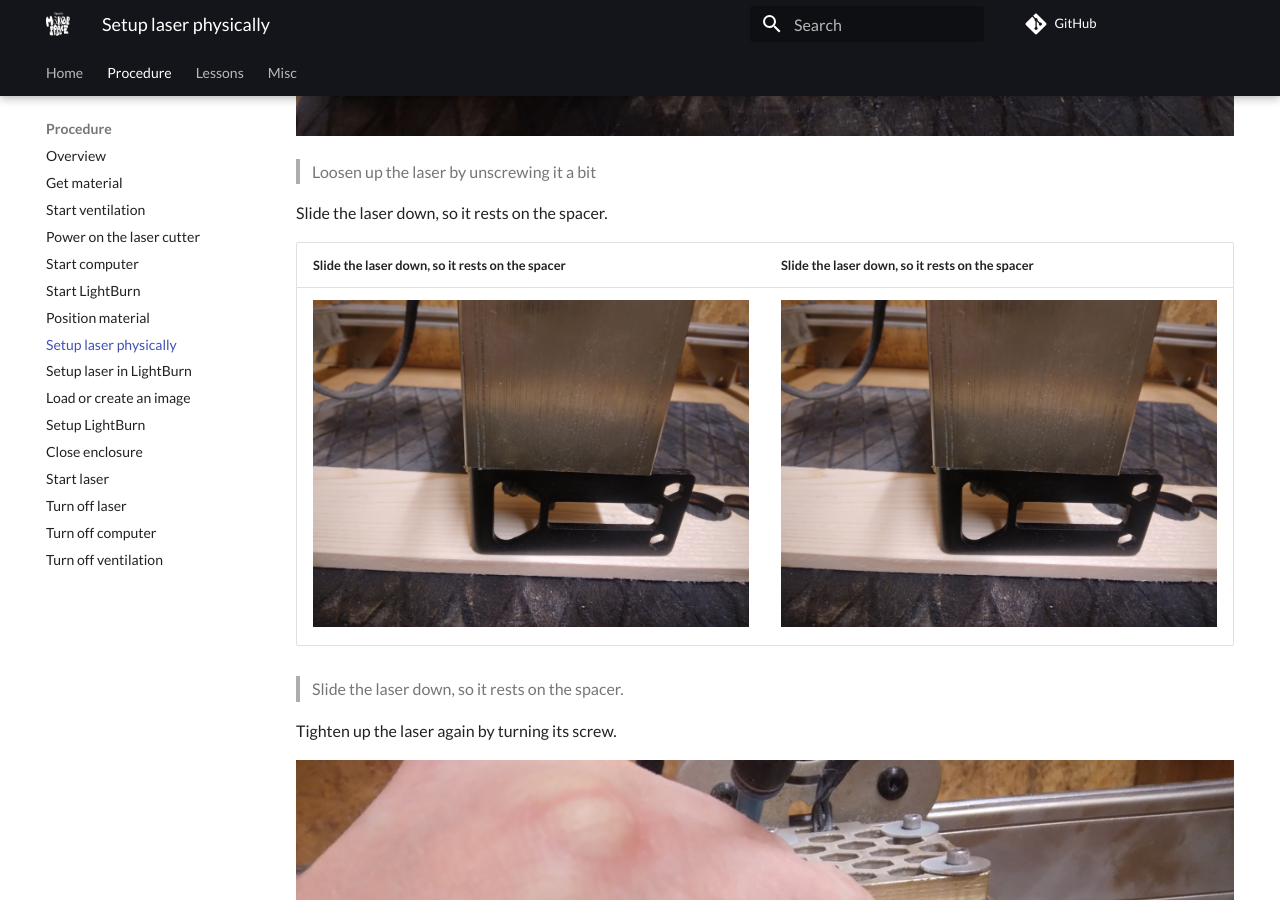
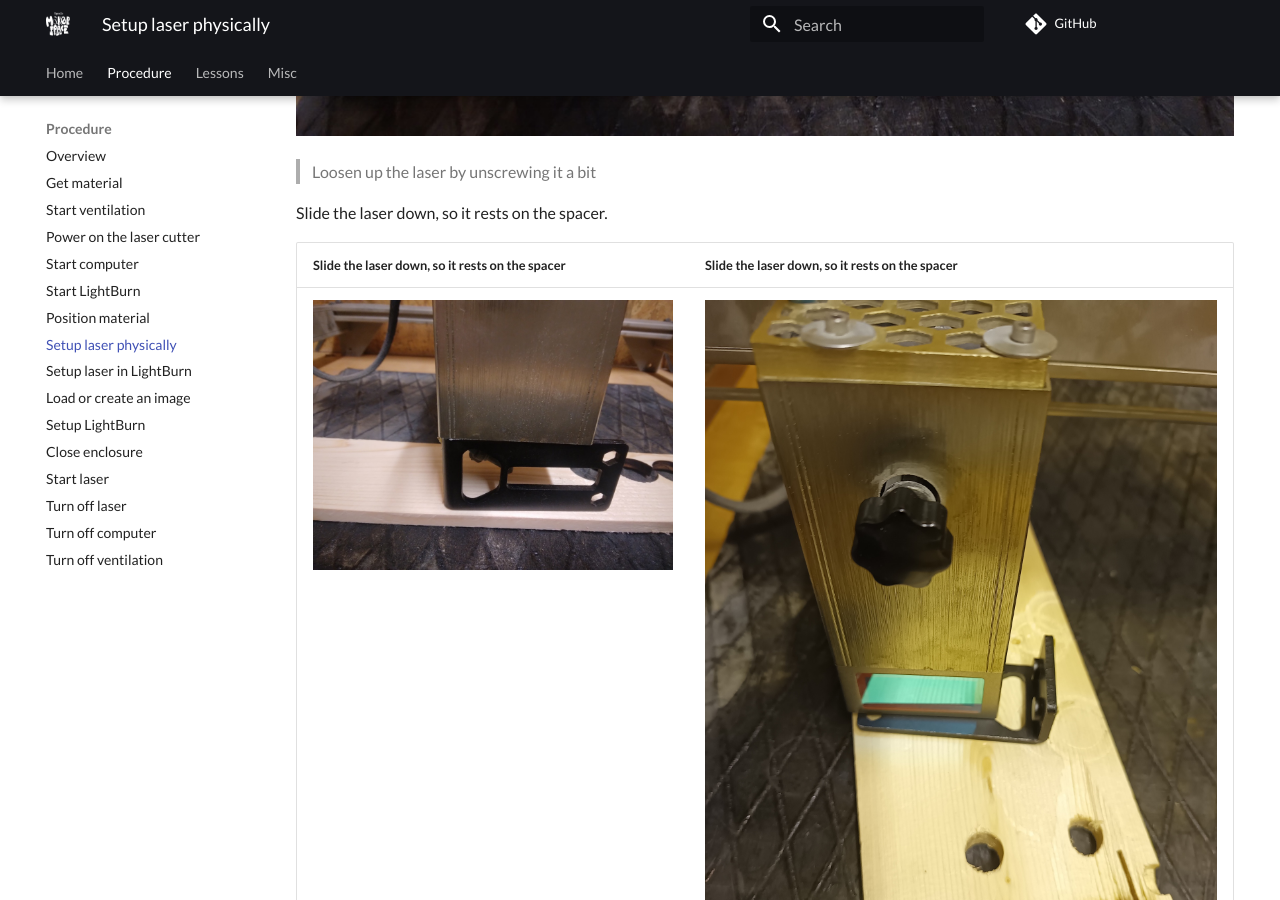
Before and after one commit to uppsala-makerspace/laser_cutter_guide, an MkDocs documentation site: the page built from docs/steps/setup_laser_physically.md, in a window 1280 px wide and 900 px high, scrolled down 3331 px. Built offline with MkDocs 1.6.1 and Material for MkDocs 9.7.7, drawn with Linux system fonts in a browser that asks for light colours; comment, search, counter and statistics services are not loaded.

Commit message:
Update setup_laser_physically.md

```diff
--- a/docs/steps/setup_laser_physically.md
+++ b/docs/steps/setup_laser_physically.md
@@ -39,7 +39,7 @@ Slide the laser down, so it rests on the spacer.
 
 | Slide the laser down, so it rests on the spacer     | Slide the laser down, so it rests on the spacer |
 |-----------------------------------------------------|-------------------------------------------------|
-| ![2](resting_the_laser_on_the_spacer.jpg)           | ![2](resting_the_laser_on_the_spacer.jpg)       |
+| ![2](resting_the_laser_on_the_spacer.jpg)           | ![2](resting_the_laser_on_the_spacer_version_2.jpg)       |
 
 
 > Slide the laser down, so it rests on the spacer.
```
